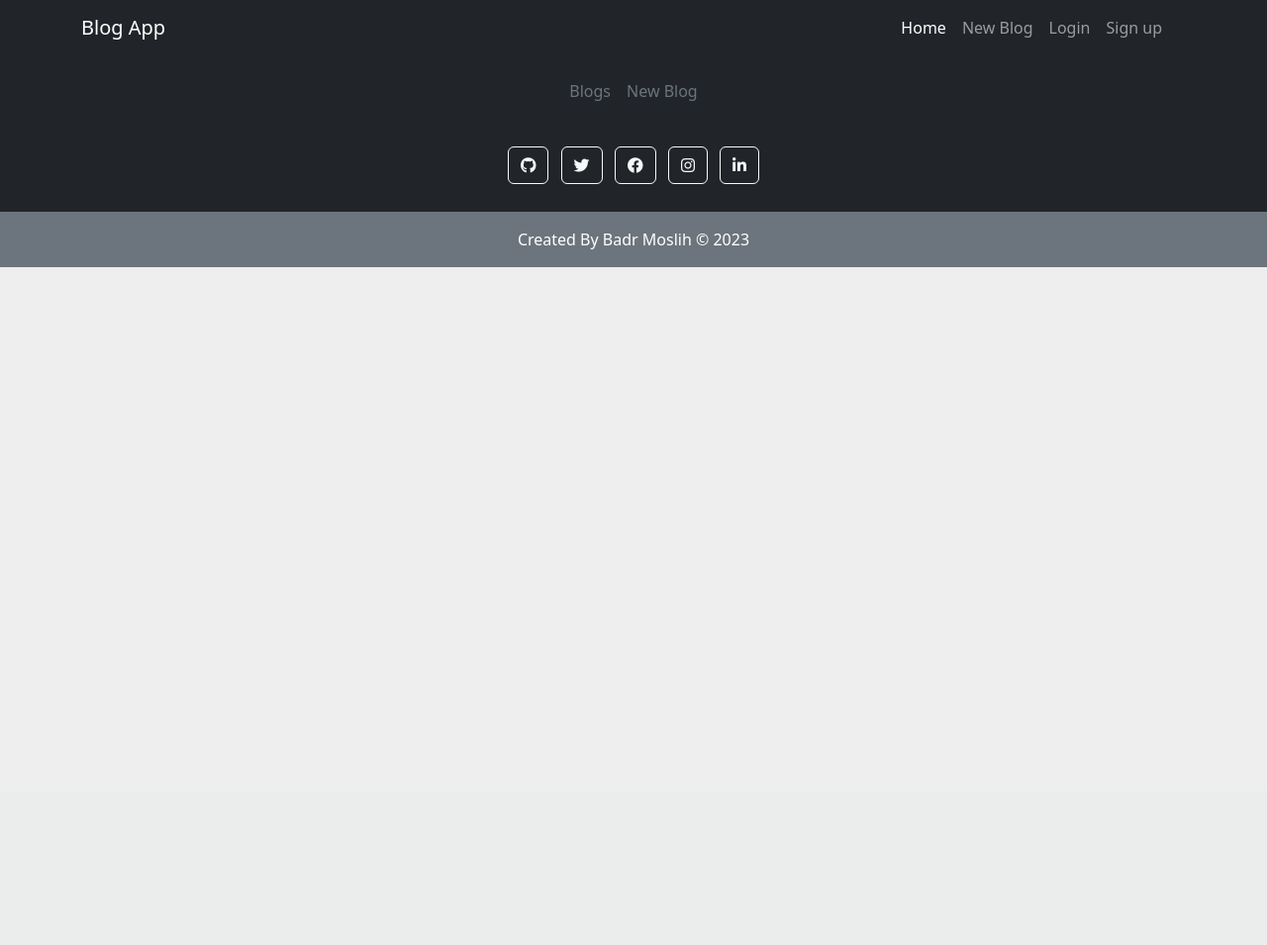
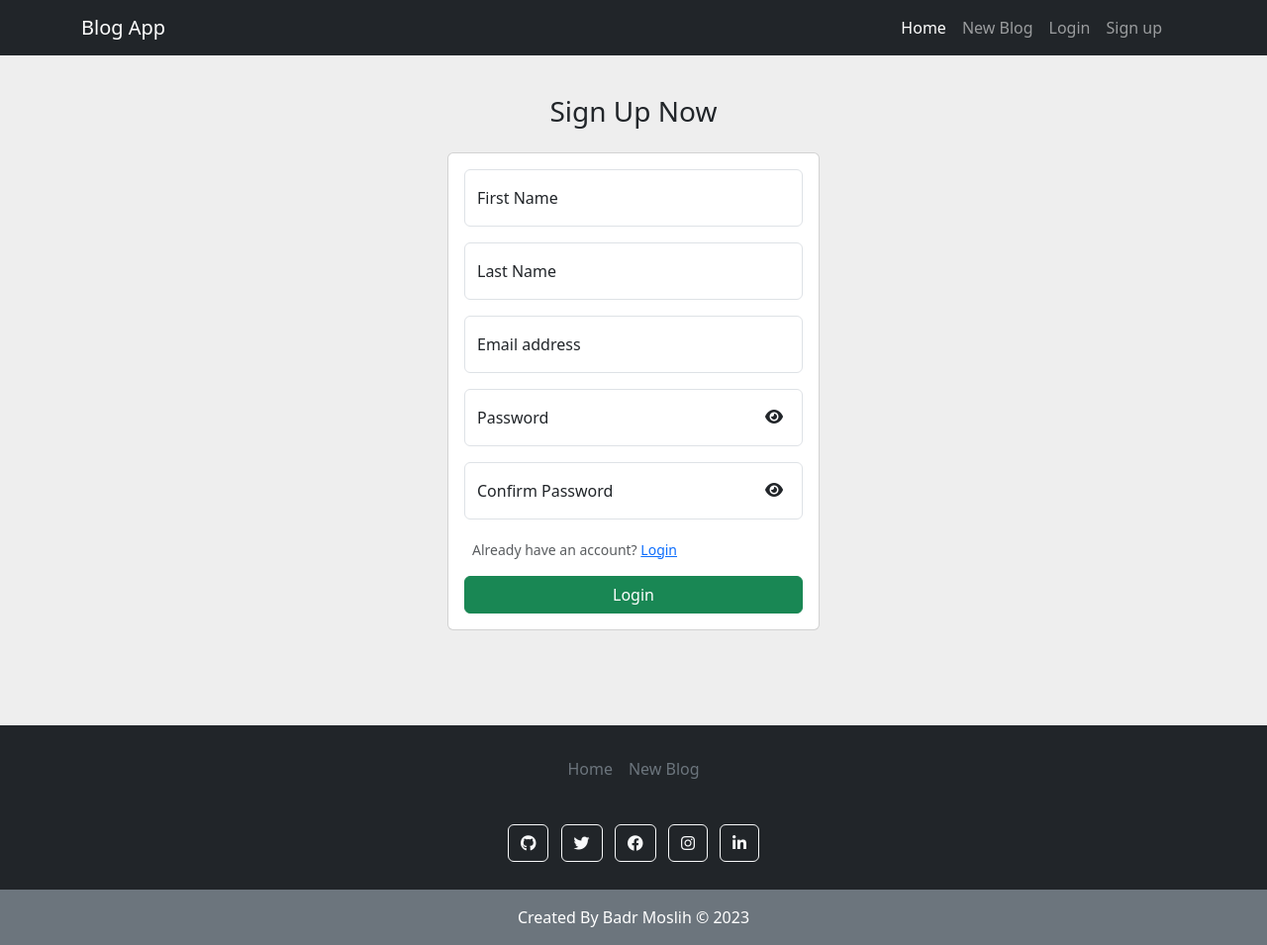
Before and after one commit to Moslihbadr/Blog-App, a PHP site: page /sign_up.php in a window 1280 px wide. Shown: the whole page at 99% size. Before the commit the page ends 270 px from the top, so only its background shows below. Run offline with PHP 8.4, Linux system fonts and the light colour scheme.

Commit message:
add login and sign up styling

```diff
--- a/css/style.css
+++ b/css/style.css
@@ -30,3 +30,10 @@ footer {
   -webkit-line-clamp: 3;
   -webkit-box-orient: vertical;
 }
+
+#eye {
+  position: absolute;
+  top: 35%;
+  right: 20px;
+  cursor: pointer;
+}
--- a/php/footer.php
+++ b/php/footer.php
@@ -3,7 +3,7 @@
   <div class="container p-4 pb-0">
     <section>
     <ul class="nav justify-content-center pb-3 mb-3 ">
-      <li class="nav-item"><a href="../Blog/index.php" class="nav-link px-2 text-secondary">Blogs</a></li>
+      <li class="nav-item"><a href="../Blog/index.php" class="nav-link px-2 text-secondary">Home</a></li>
       <li class="nav-item"><a href="../Blog/new_blog.php" class="nav-link px-2 text-secondary">New Blog</a></li>
     </ul>
     </section>
--- a/sign_up.php
+++ b/sign_up.php
@@ -12,7 +12,38 @@
 <body>
   <?php include("./php/header.php");?>
 
-
+  <br><br>
+  <div class="container my-5" style="max-width: 400px;">
+  <div class="h3 text-center mb-1">Sign Up Now</div>
+    <form class="card p-3 mt-4" method="POST">
+      <div class="mb-3 form-floating">
+        <input type="text" class="form-control" id="fname" aria-describedby="emailHelp" placeholder="First Name" name="fname">
+        <label for="fname" class="form-label">First Name</label>
+      </div>
+      <div class="mb-3 form-floating">
+        <input type="text" class="form-control" id="lname" aria-describedby="emailHelp" placeholder="Last Name" name="lname">
+        <label for="lname" class="form-label">Last Name</label>
+      </div>
+      <div class="mb-3 form-floating">
+        <input type="email" class="form-control" id="email" aria-describedby="emailHelp" placeholder="Email address" name="email">
+        <label for="email" class="form-label">Email address</label>
+      </div>
+      <div class="mb-3 form-floating">
+        <input type="password" class="form-control" id="password" placeholder="Password" style="position: relative;" name="password">
+        <i id="eye" class="fa-solid fa-eye"></i>
+        <label for="password" class="form-label">Password</label>
+      </div>
+      <div class="mb-3 form-floating">
+        <input type="password" class="form-control" id="cpassword" placeholder="Confirm Password" style="position: relative;" name="cpassword">
+        <i id="eye" class="fa-solid fa-eye"></i>
+        <label for="cpassword" class="form-label">Confirm Password</label>
+      </div>
+      <div class="mb-3 ms-2">
+        <div id="emailHelp" class="form-text">Already have an account? <a href="./login.php">Login</a></div>
+      </div>
+      <button type="submit" class="btn btn-success">Login</button>
+    </form>
+  </div>
 
   <?php include("./php/footer.php");?>
 
```
Also changed, not shown: login.php (+18 -2 lines).
